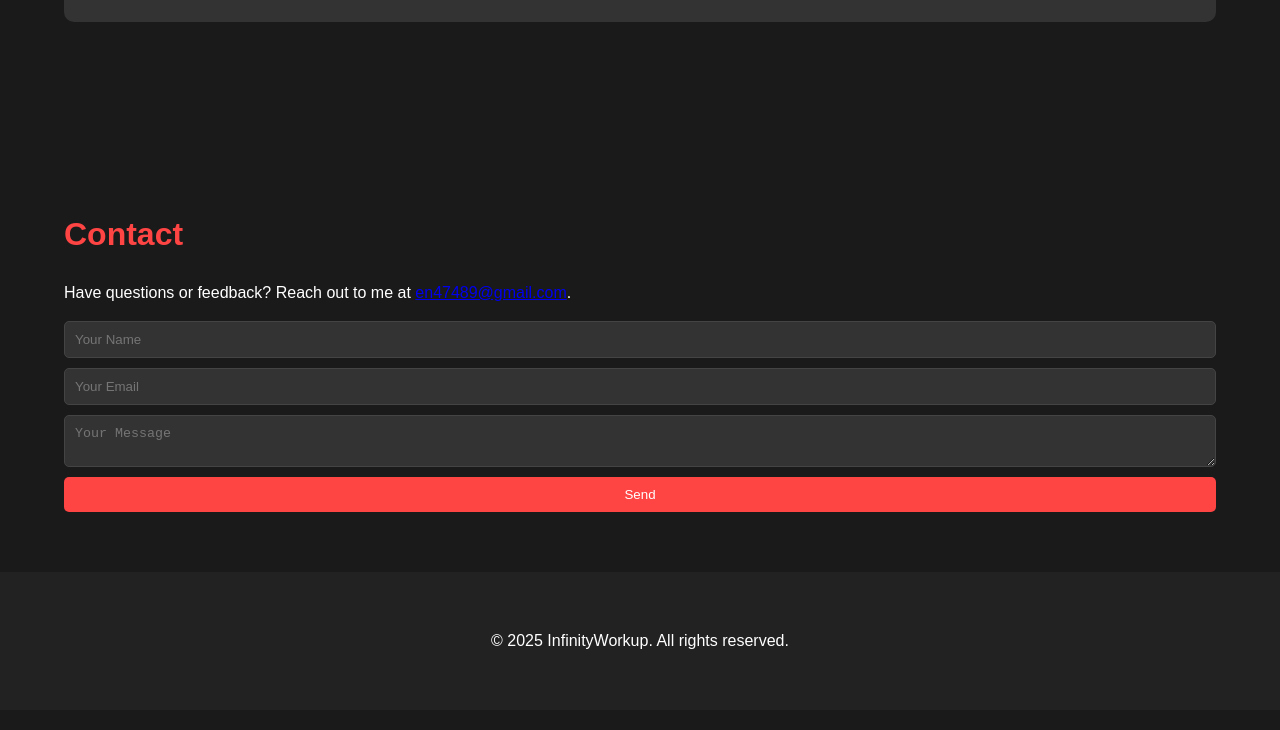
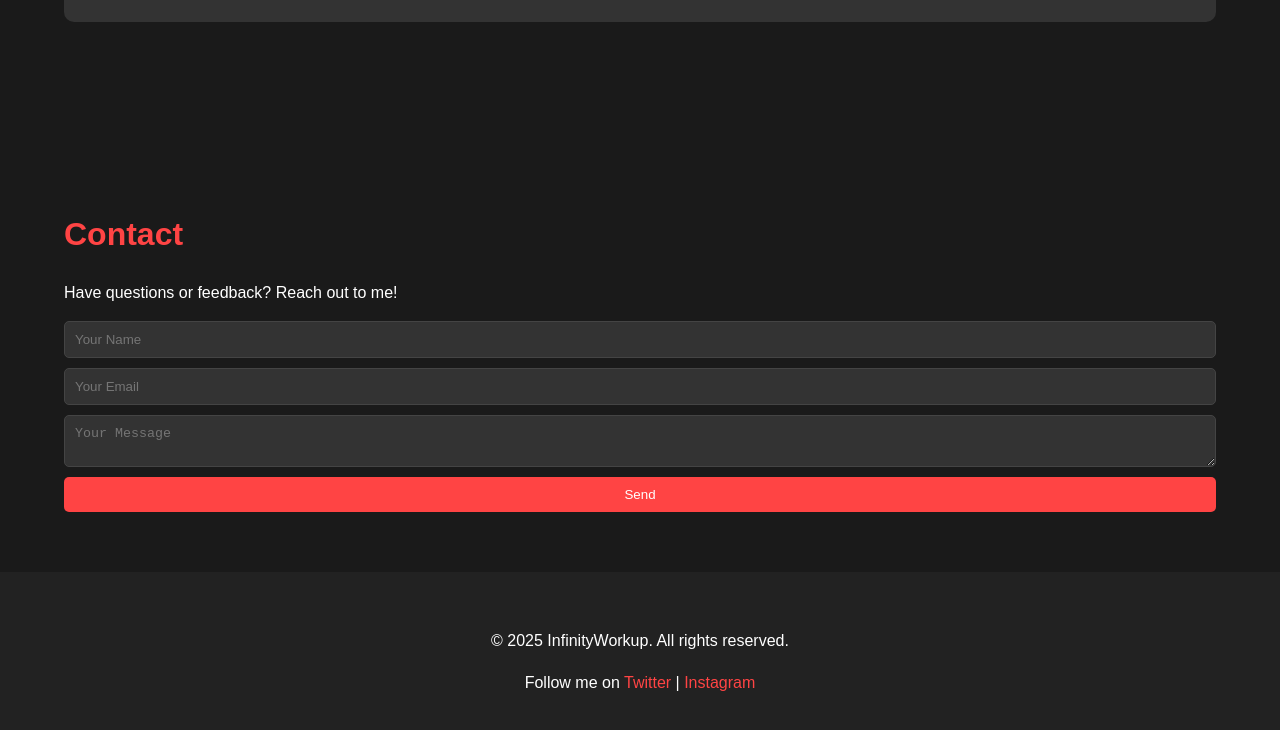
Before and after one commit to TheYmirsCla/InfinityWorkout, a plain HTML site: page index.html in a window 1280 px wide. Shown: the part 6136-6866 px from the top of the page. Drawn offline with Linux system fonts and the light colour scheme.

Commit message:
Update index.html

```diff
--- a/index.html
+++ b/index.html
@@ -232,7 +232,7 @@
   <section id="contact">
     <div class="container">
       <h2>Contact</h2>
-      <p>Have questions or feedback? Reach out to me at <a href="mailto:en47489@gmail.com">en47489@gmail.com</a>.</p>
+      <p>Have questions or feedback? Reach out to me!</p>
       <form id="contact-form" action="https://formspree.io/f/mvojnqkj" method="POST">
         <input type="hidden" name="_next" value="/thank-you.html">
         <input type="text" name="name" id="name" placeholder="Your Name" required>
@@ -246,6 +246,7 @@
   <footer>
     <div class="container">
       <p>&copy; 2025 InfinityWorkup. All rights reserved.</p>
+      <p>Follow me on <a href="#">Twitter</a> | <a href="#">Instagram</a></p>
     </div>
   </footer>
 
```
Lines whose indentation alone changed are shown as unchanged.
